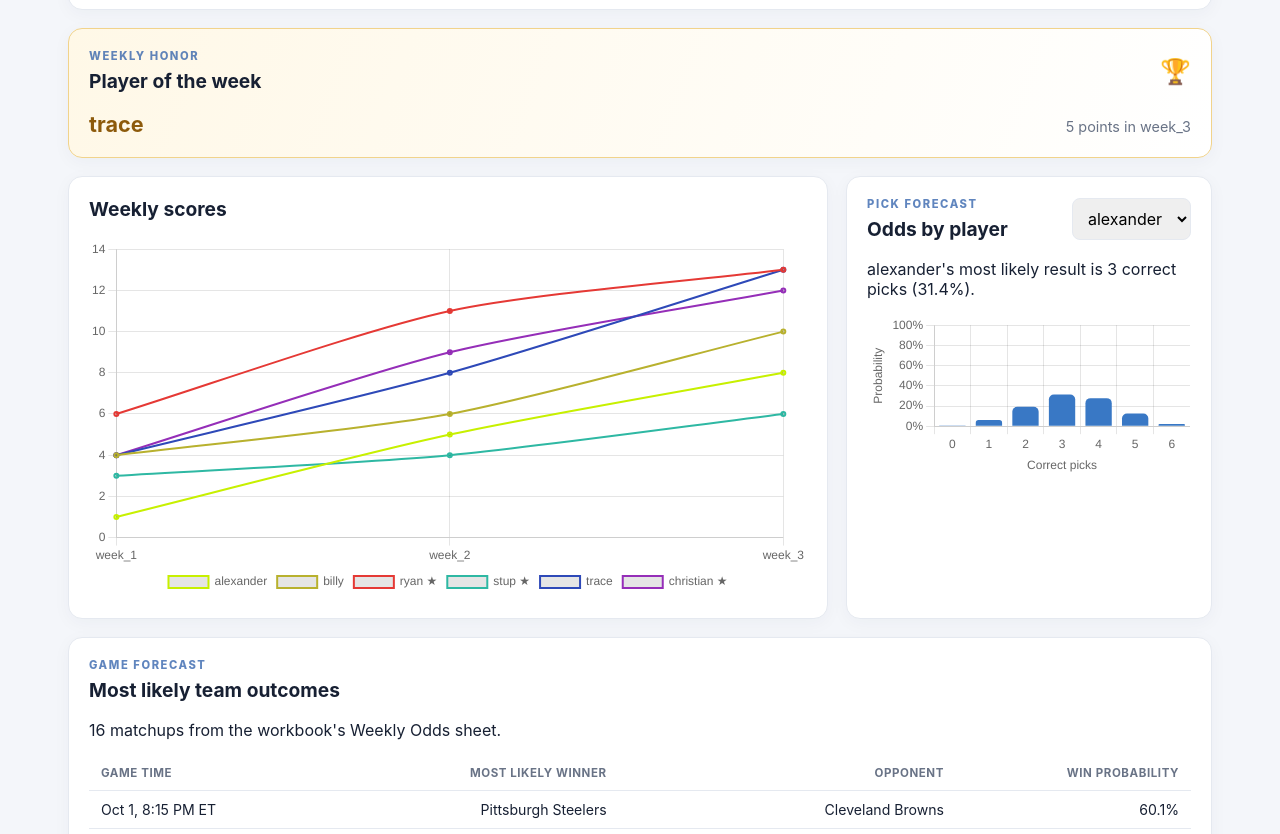
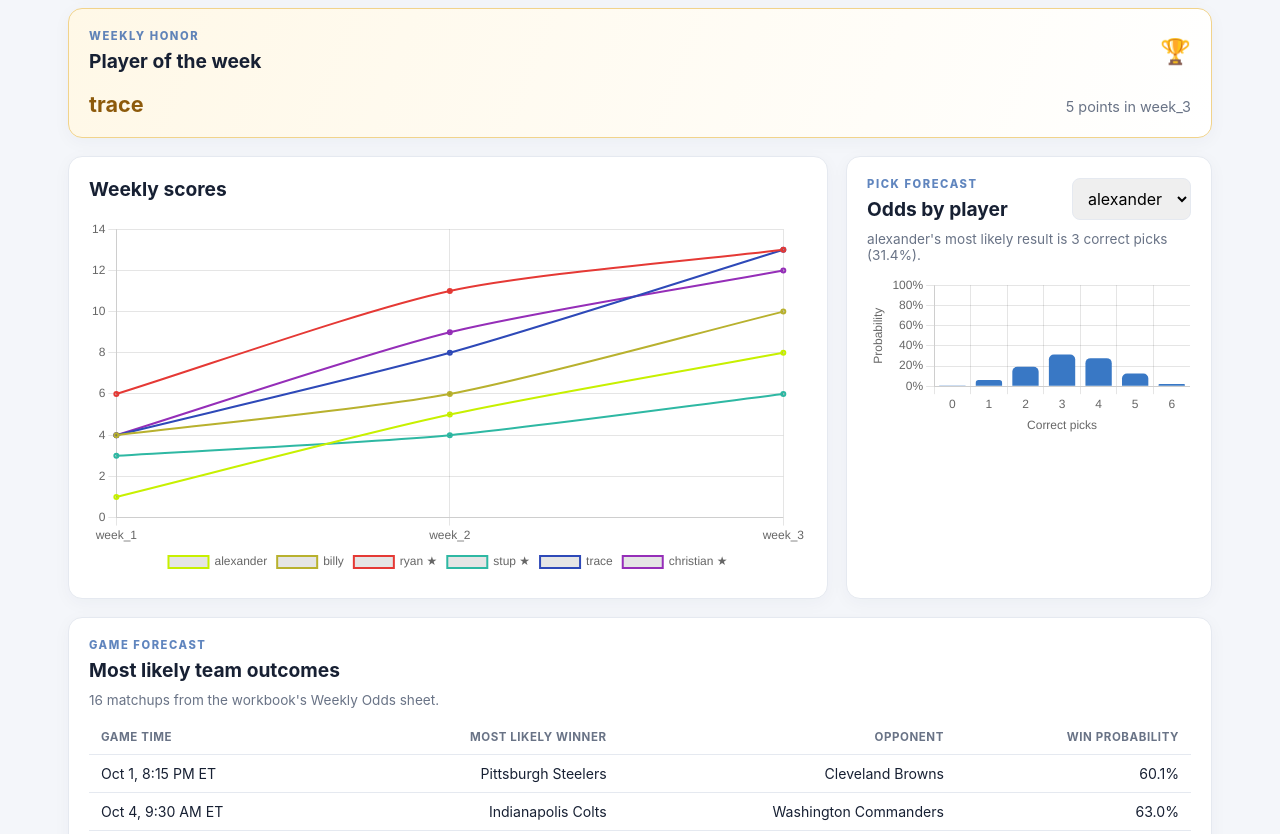
Before and after one commit to grimlock24/nfl_scores, a plain HTML site: page index.html in a window 1280 px wide. Shown: the part 646-1480 px from the top of the page. Drawn offline with nearby package versions, Linux system fonts and the light colour scheme.

Commit message:
Publish dashboard update (2026-09-29 20:19)

```diff
--- a/styles.css
+++ b/styles.css
@@ -45,6 +45,8 @@
 .history-season li { display: flex; justify-content: space-between; padding: 5px 0; color: var(--muted); }
 .history-season li strong { color: var(--ink); }
 .history-season .history-champion { color: #8d5a0b; font-weight: 700; }
+.odds-card { min-width: 0; }
+.odds-note { color: var(--muted); font-size: .85rem; margin: -8px 0 12px; }
 .pick-win { color: #18794e; font-weight: 700; }
 .pill { white-space: nowrap; }
 .table-wrap { overflow-x: auto; } table { width: 100%; border-collapse: collapse; font-size: .88rem; } th, td { padding: 10px 12px; text-align: left; border-bottom: 1px solid var(--line); white-space: nowrap; } th { color: var(--muted); font-size: .72rem; text-transform: uppercase; letter-spacing: .05em; } tr:last-child td { border-bottom: 0; } td:not(:first-child), th:not(:first-child) { text-align: right; }
```
